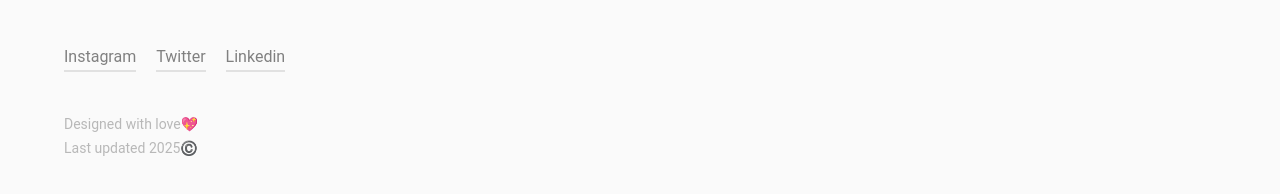
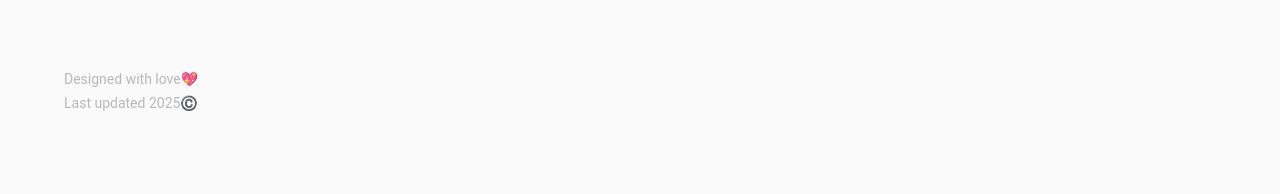
Before and after one commit to vaish-rzz/my-portfolio, a plain HTML site: page index.html in a window 1280 px wide. Shown: the part 2640-2834 px from the top of the page. Drawn offline with nearby package versions, Linux system fonts and the light colour scheme; a script that the page names is missing.

Commit message:
index.html

```diff
--- a/index.html
+++ b/index.html
@@ -93,9 +93,7 @@
             <div class="div-block-26"><img
                     src="images/4.png"
                     width="147" alt="" class="logo-footer" />
-                <div class="wrapper-list-links"><a href="https://www.instagram.com/nocturneprince66613/?__pwa=1" class="footer-links">Instagram</a><a href="#"
-                        class="footer-links">Twitter</a><a href="#" class="footer-links">Linkedin</a><a href="#"
-                        class="footer-links"></a><a href="#" class="footer-links"></a></div>
+                <div class="wrapper-list-links"></div>
                 <p class="small-p">Designed with love💖 <br /> Last updated 2025©️<br /><em></em></p>
             </div>
         </div>
```
